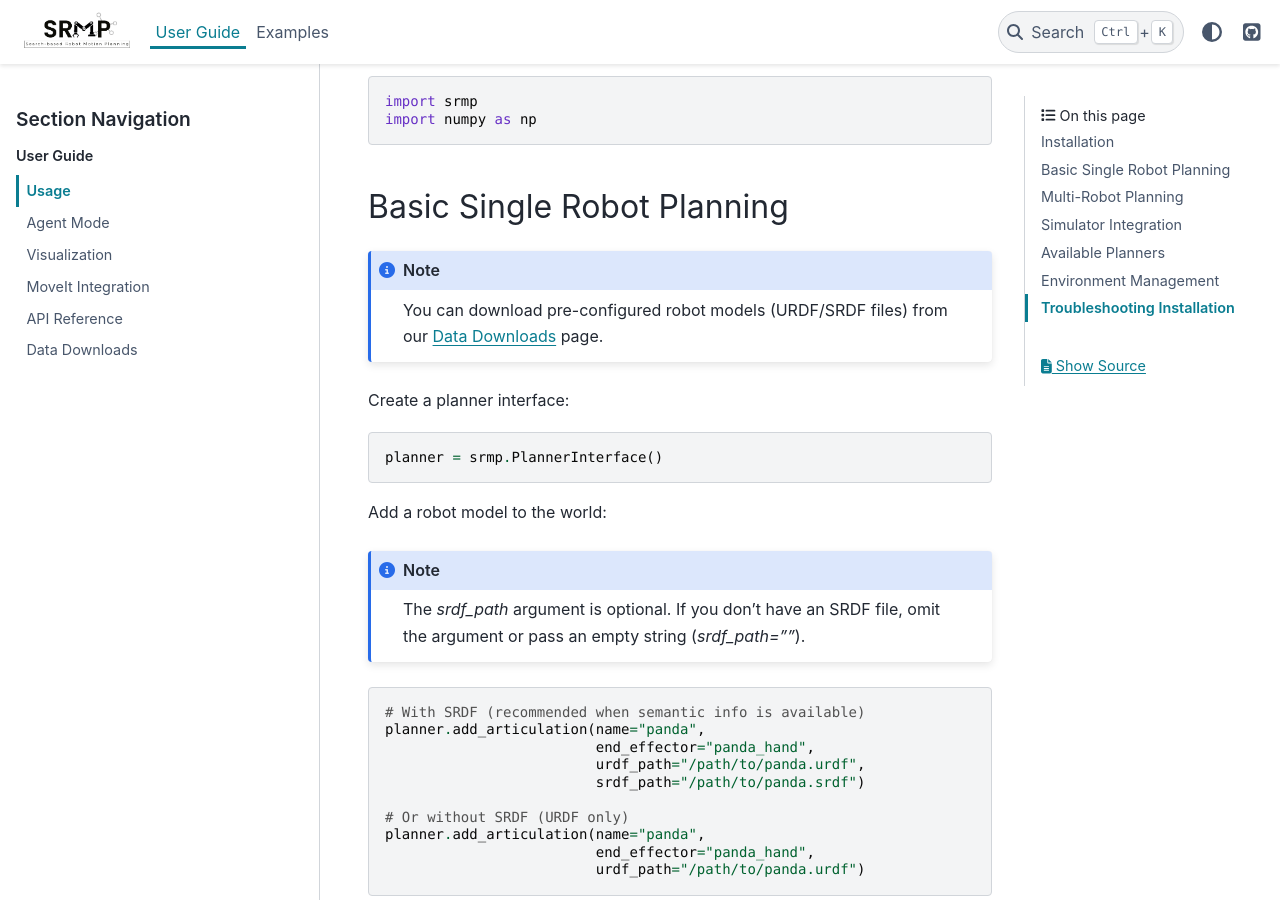
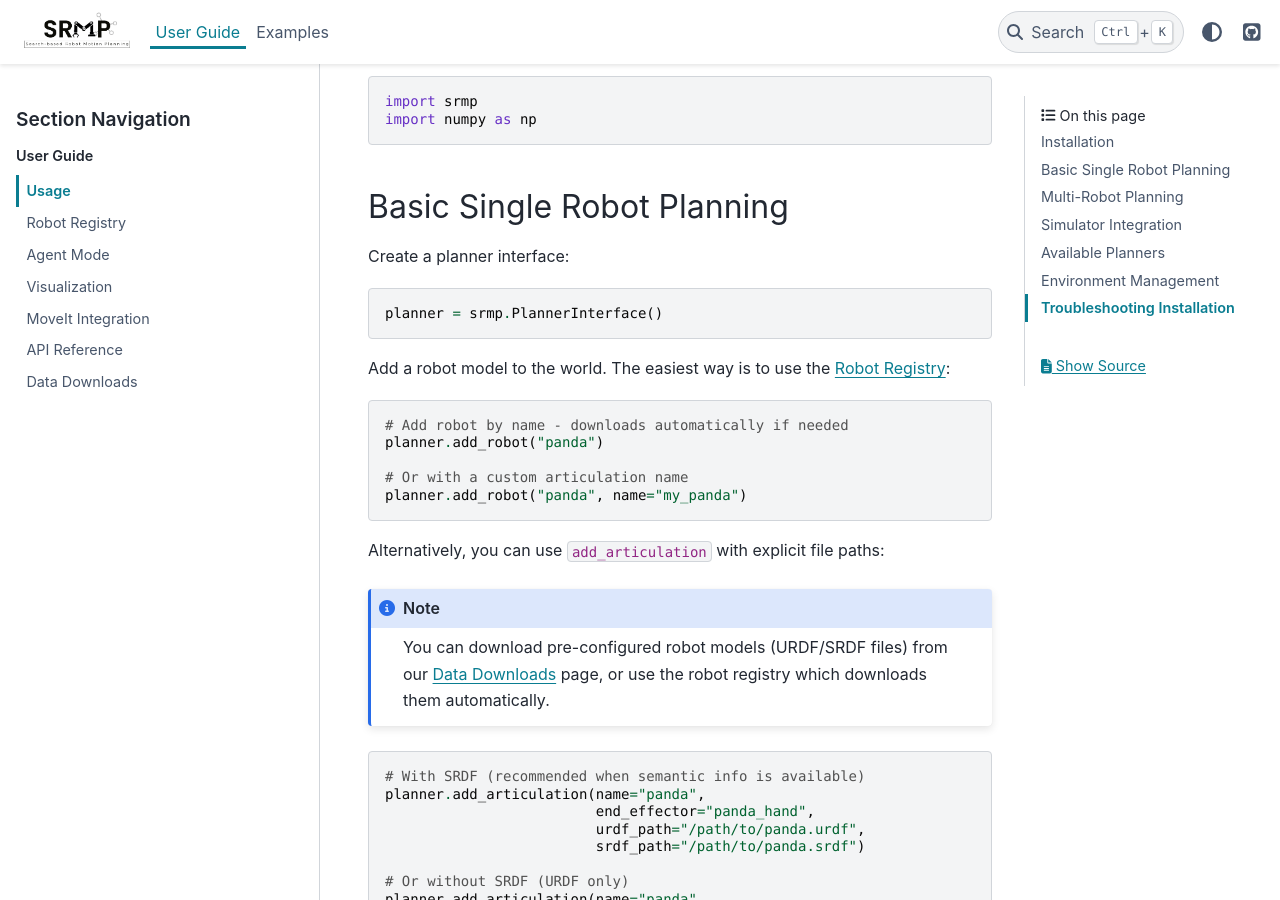
Before and after one commit to imishani/srmp-docs, a Sphinx documentation site: the page built from docs/source/user_guide/usage.rst, in a window 1280 px wide and 900 px high, scrolled down 561 px. Built offline with Sphinx 7.4.7 and the PyData theme 0.15.4, drawn with Linux system fonts in a browser that asks for light colours; some of the changed text lies outside the part shown.

Commit message:
docs: add robot registry documentation
- Add new robot_registry.rst page with comprehensive docs for:
  - Quick start guide
  - Available robots table
  - Usage examples (add_robot, download, list_available, etc.)
  - Custom robot registration
  - Cache configuration
  - API reference

- Update usage.rst to show add_robot as the primary method
- Update data_downloads.rst with tip about automatic downloads
- Update index.rst to include robot_registry in toctree

Co-Authored-By: Claude Opus 4.5 <noreply@anthropic.com>

```diff
--- a/docs/source/user_guide/index.rst
+++ b/docs/source/user_guide/index.rst
@@ -6,6 +6,7 @@ User Guide
    :caption: User Guide
 
    usage
+   robot_registry
    agent_mode
    visualization
    moveit_integration
--- a/docs/source/user_guide/usage.rst
+++ b/docs/source/user_guide/usage.rst
@@ -28,22 +28,28 @@ Then, import it in your script and follow the instructions on the docs:
 Basic Single Robot Planning
 ---------------------------
 
-.. note::
-
-   You can download pre-configured robot models (URDF/SRDF files) from our :doc:`data_downloads` page.
-
 Create a planner interface:
 
 .. code-block:: python
 
    planner = srmp.PlannerInterface()
 
-Add a robot model to the world:
+Add a robot model to the world. The easiest way is to use the :doc:`robot_registry`:
+
+.. code-block:: python
+
+   # Add robot by name - downloads automatically if needed
+   planner.add_robot("panda")
+
+   # Or with a custom articulation name
+   planner.add_robot("panda", name="my_panda")
+
+Alternatively, you can use ``add_articulation`` with explicit file paths:
 
 .. note::
 
-   The `srdf_path` argument is optional. If you don't have an SRDF file, omit
-   the argument or pass an empty string (`srdf_path=""`).
+   You can download pre-configured robot models (URDF/SRDF files) from our :doc:`data_downloads` page,
+   or use the robot registry which downloads them automatically.
 
 .. code-block:: python
 
@@ -142,11 +148,21 @@ Compute a trajectory:
 Multi-Robot Planning
 --------------------
 
+Add multiple robots to the world. You can use the registry with custom names:
+
+.. code-block:: python
+
+   planner = srmp.PlannerInterface()
+
+   # Add robots using the registry
+   planner.add_robot("panda", name="panda0")
+   planner.add_robot("panda", name="panda1")
+
+Or use explicit file paths with multi-robot URDF configurations:
+
 .. note::
 
    Multi-robot URDF/SRDF configurations are available for download on the :doc:`data_downloads` page.
-
-Add multiple robots to the world:
 
 .. code-block:: python
 
```
Also changed, not shown: docs/source/user_guide/data_downloads.rst (+10 -0 lines), docs/source/user_guide/robot_registry.rst (added, +228 -0 lines).
